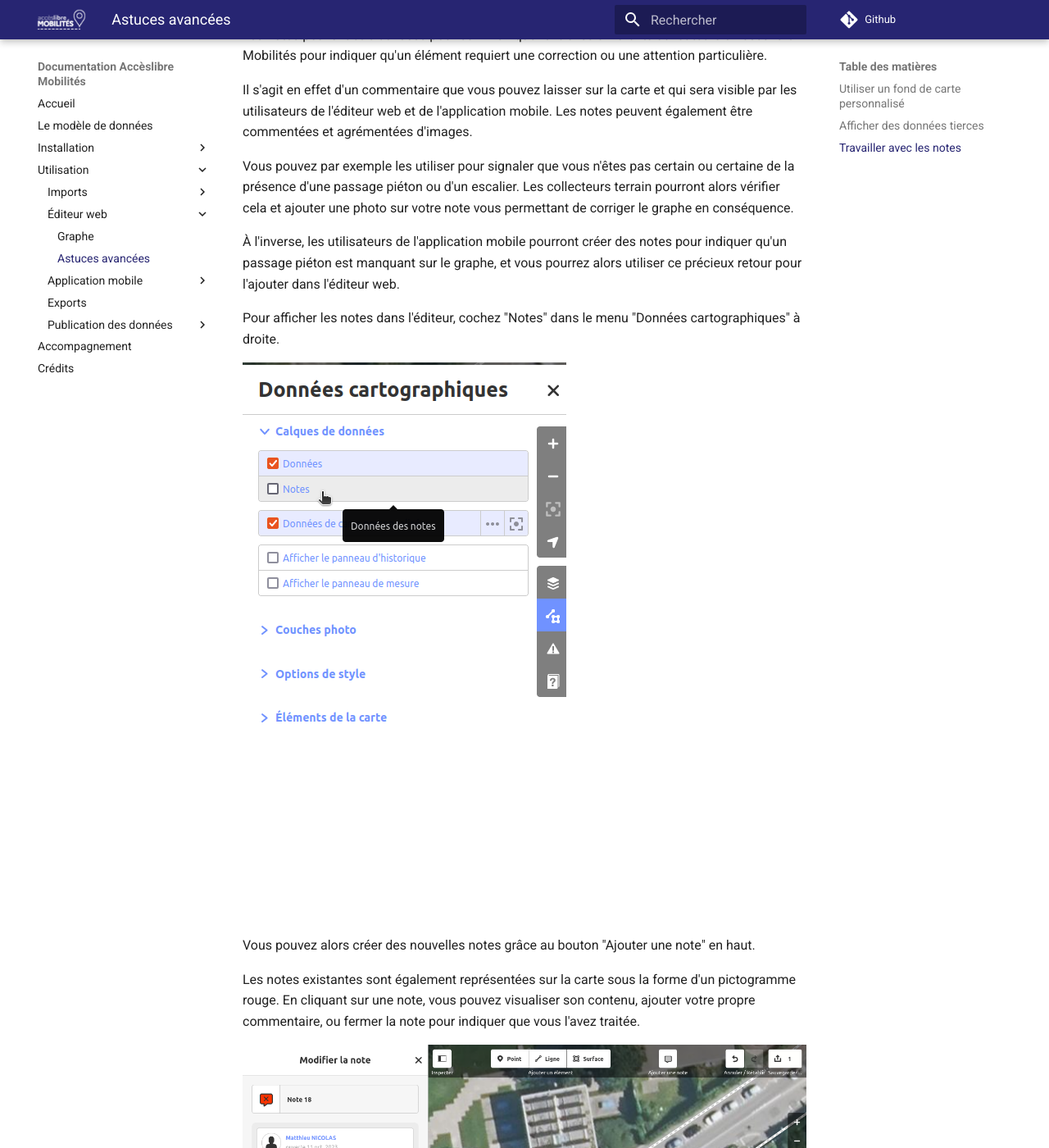
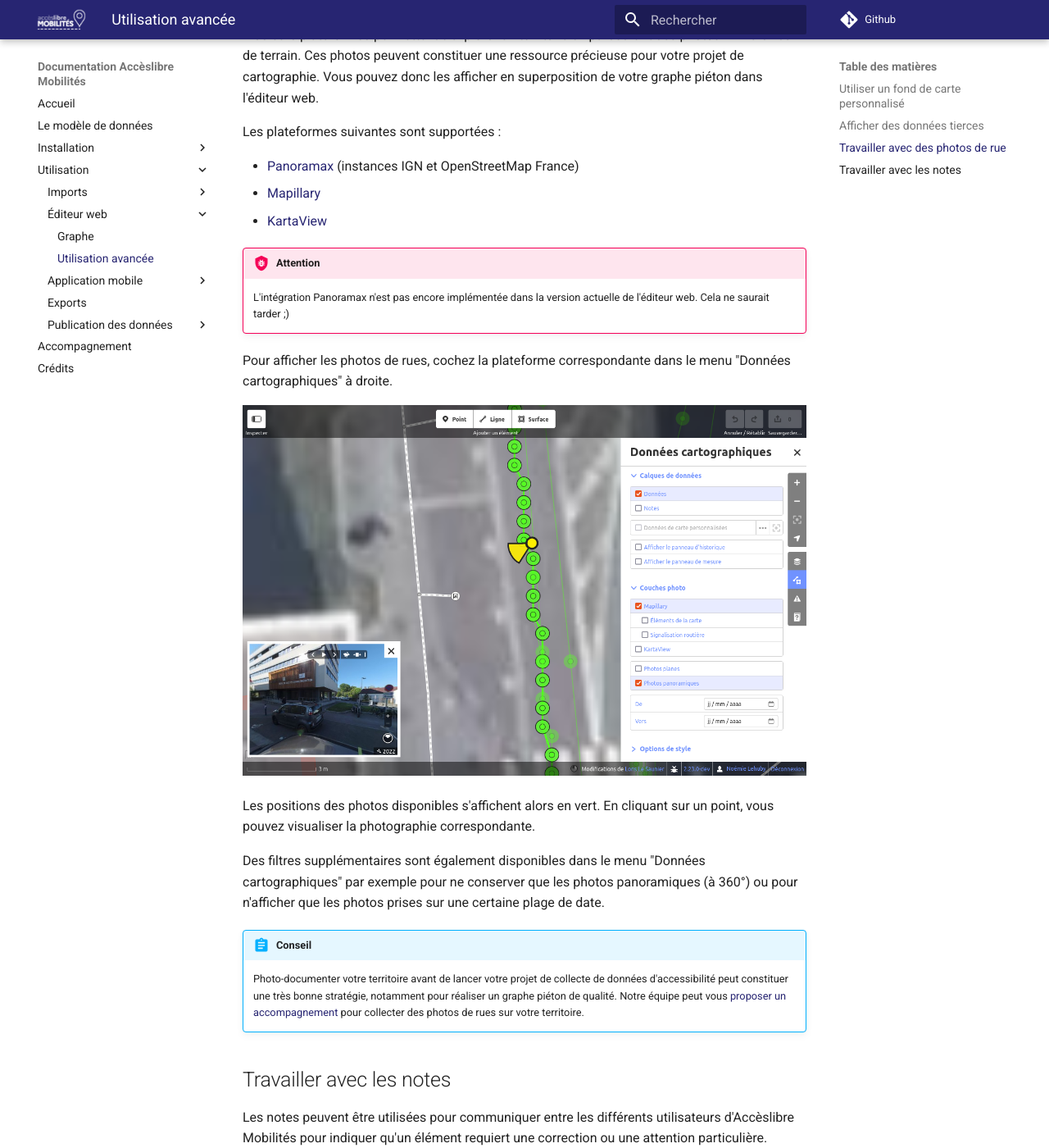
Before and after one commit to MTES-MCT/alm-docs, an MkDocs documentation site: the page built from docs/usage/web/astuces.md, in a window 1280 px wide and 1400 px high, scrolled down 2046 px. Shown: the whole window at 82% size. Built offline with MkDocs 1.6.1 and Material for MkDocs 9.7.7, drawn with Linux system fonts in a browser that asks for light colours; comment, search, counter and statistics services are not loaded; some of the changed text lies outside the part shown.

Commit message:
add doc about Mapullary

```diff
--- a/docs/usage/web/astuces.md
+++ b/docs/usage/web/astuces.md
@@ -21,6 +21,33 @@ Pour cela, glissez simplement le jeu de données dans la fenêtre de votre navig
 Les données s'affichent alors en rose, et vous pouvez cliquer sur les éléments pour accéder à leurs attributs. Votre graphe n'est pas affecté : si vous souhaitez réutiliser certains éléments, vous devez les recopier.
 
 Le format geojson est recommandé pour cet usage.
+
+## Travailler avec des photos de rue
+
+Plusieurs plateformes permettent d'explorer un territoire en parcourant des photos immersives de terrain. Ces photos peuvent constituer une ressource précieuse pour votre projet de cartographie. Vous pouvez donc les afficher en superposition de votre graphe piéton dans l'éditeur web.
+
+Les plateformes suivantes sont supportées :
+
+* [Panoramax](https://panoramax.fr) (instances IGN et OpenStreetMap France)
+* [Mapillary](https://www.mapillary.com/?locale=fr_FR)
+* [KartaView](https://kartaview.org/)
+
+!!! bug "Attention"
+
+    L'intégration Panoramax n'est pas encore implémentée dans la version actuelle de l'éditeur web. Cela ne saurait tarder ;)
+
+
+Pour afficher les photos de rues, cochez la plateforme correspondante dans le menu "Données cartographiques" à droite.
+
+![Capture d'écran de l'éditeur web](../../img/yukaidi_mapillary.png)
+
+Les positions des photos disponibles s'affichent alors en vert. En cliquant sur un point, vous pouvez visualiser la photographie correspondante.
+
+Des filtres supplémentaires sont également disponibles dans le menu "Données cartographiques" par exemple pour ne conserver que les photos panoramiques (à 360°) ou pour n'afficher que les photos prises sur une certaine plage de date.
+
+!!! abstract "Conseil"
+
+    Photo-documenter votre territoire avant de lancer votre projet de collecte de données d'accessibilité peut constituer une très bonne stratégie, notamment pour réaliser un graphe piéton de qualité. Notre équipe peut vous [proposer un accompagnement](../../contact.md) pour collecter des photos de rues sur votre territoire.
 
 ## Travailler avec les notes
 
--- a/mkdocs.yml
+++ b/mkdocs.yml
@@ -61,7 +61,7 @@ nav:
     - Éditeur web:
       - 'usage/web/index.md'
       - Graphe : usage/web/graphe.md
-      - Astuces avancées : usage/web/astuces.md
+      - Utilisation avancée : usage/web/astuces.md
     - Application mobile:
       - 'usage/mobile/index.md'
       - Utilisation avancée : usage/mobile/tweak.md
```
Also changed, not shown: other parts of docs/usage/web/astuces.md (+1 -1 lines), docs/contact.md (+1 -0 lines), docs/img/yukaidi_mapillary.png (added).
